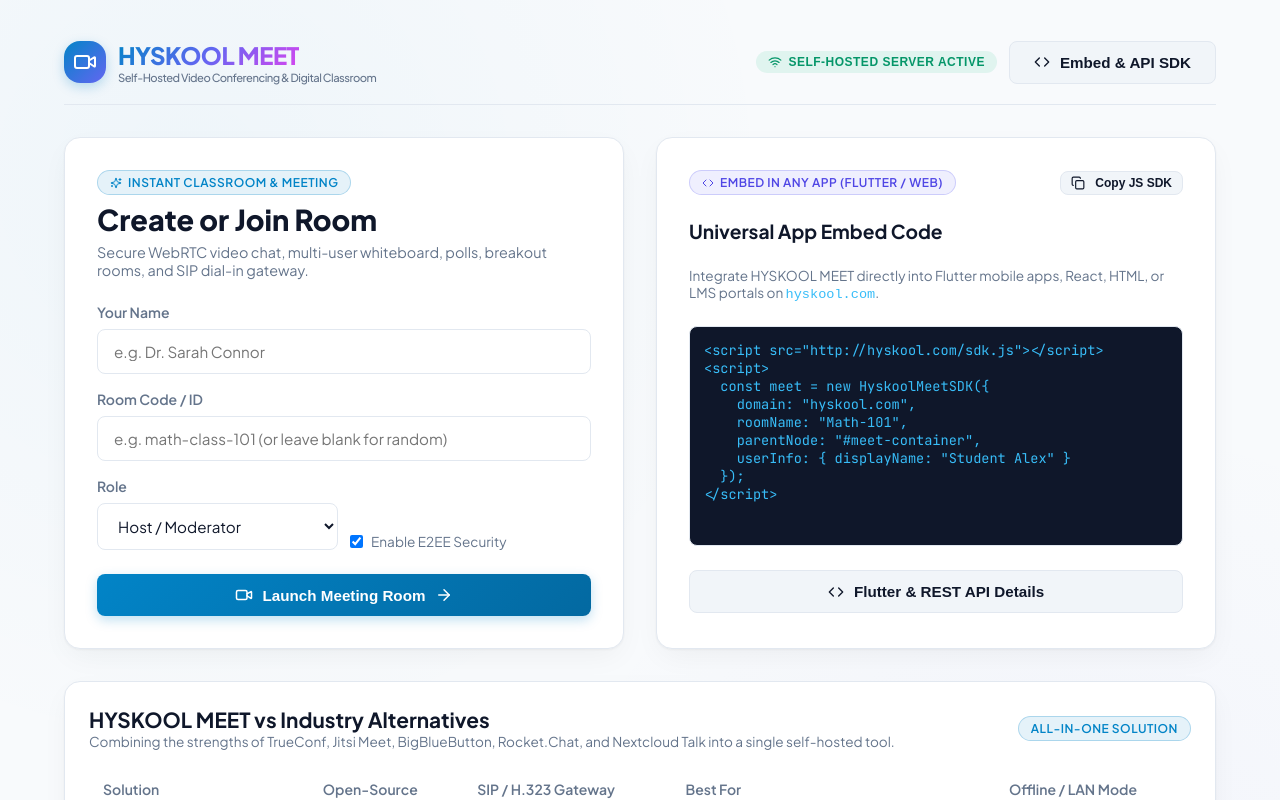
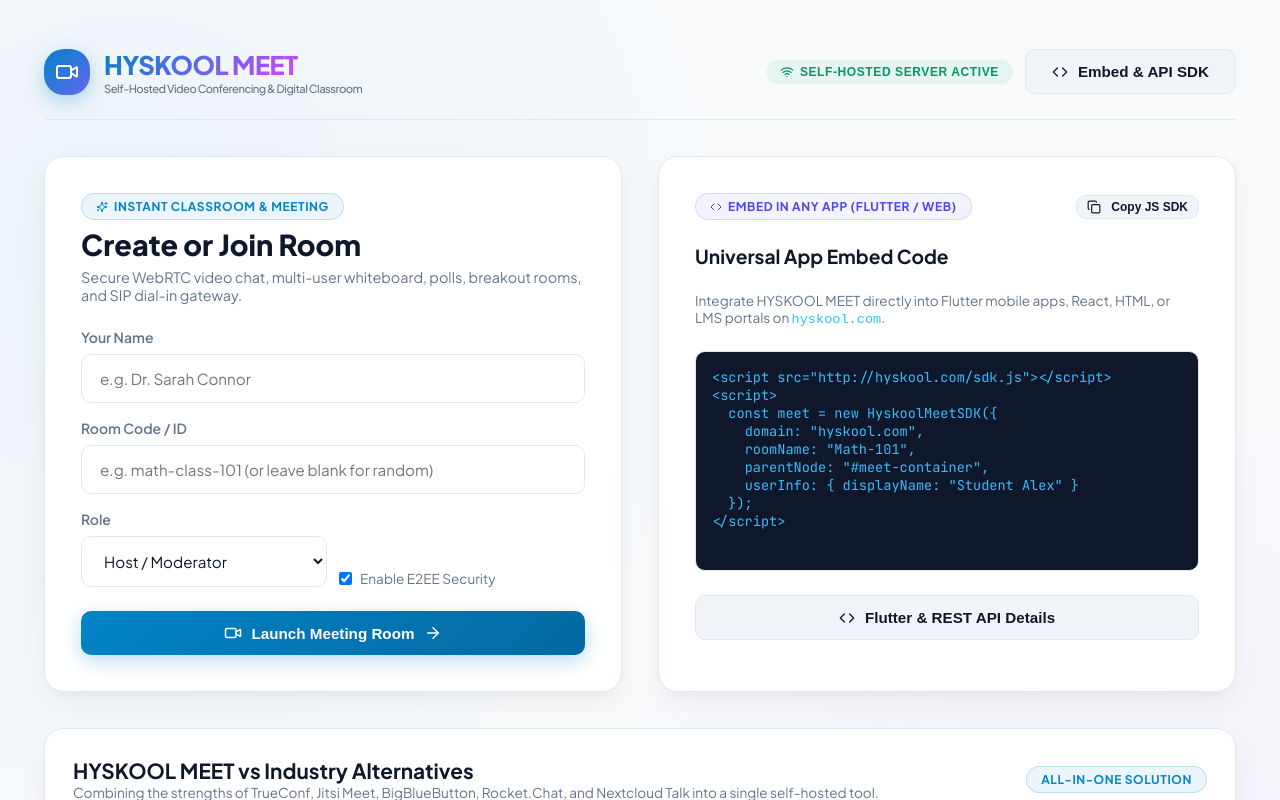
Before and after one commit to Hari4224/hyskool-meet, a React (Vite) app: page / in a window 1280 px wide. Shown: the top 800 px of the page. Built offline with nearby package versions, Linux system fonts and the light colour scheme; no server answers; the HTML template or start-up script is replaced by a standard one.

Commit message:
style(ux): upgrade design system to Apple/Arc-grade ultra-premium light theme

```diff
--- a/src/styles/app.css
+++ b/src/styles/app.css
@@ -1,4 +1,4 @@
-/* HYSKOOL MEET - Premium Light Theme CSS Design System */
+/* HYSKOOL MEET - Next-Gen Apple/Google Grade Ultra-Premium UI/UX System */
 
 :root {
   --bg-dark: #f8fafc;
@@ -6,12 +6,12 @@
   --bg-card: #ffffff;
   --bg-card-hover: #f8fafc;
   --glass-border: #e2e8f0;
-  --glass-border-glow: rgba(2, 132, 199, 0.3);
+  --glass-border-glow: rgba(2, 132, 199, 0.4);
 
   --primary-cyan: #0284c7;
-  --primary-cyan-glow: rgba(2, 132, 199, 0.2);
+  --primary-cyan-glow: rgba(2, 132, 199, 0.25);
   --accent-purple: #6366f1;
-  --accent-purple-glow: rgba(99, 102, 241, 0.2);
+  --accent-purple-glow: rgba(99, 102, 241, 0.25);
   --accent-emerald: #10b981;
   --accent-rose: #ef4444;
   --accent-amber: #f59e0b;
@@ -23,13 +23,14 @@
   --font-sans: 'Plus Jakarta Sans', -apple-system, BlinkMacSystemFont, sans-serif;
   --font-mono: 'JetBrains Mono', monospace;
 
-  --radius-sm: 8px;
-  --radius-md: 16px;
-  --radius-lg: 24px;
+  --radius-sm: 10px;
+  --radius-md: 20px;
+  --radius-lg: 28px;
   --radius-full: 9999px;
 
-  --shadow-glow: 0 4px 20px rgba(2, 132, 199, 0.12);
-  --shadow-card: 0 10px 30px -5px rgba(0, 0, 0, 0.05), 0 1px 3px rgba(0, 0, 0, 0.05);
+  --shadow-glow: 0 8px 30px rgba(2, 132, 199, 0.15);
+  --shadow-card: 0 12px 32px -4px rgba(0, 0, 0, 0.06), 0 4px 12px rgba(0, 0, 0, 0.03);
+  --shadow-floating: 0 20px 40px -8px rgba(0, 0, 0, 0.12), 0 0 1px rgba(0, 0, 0, 0.1);
 }
 
 * {
@@ -43,8 +44,8 @@
   background-color: var(--bg-dark);
   color: var(--text-main);
   background-image:
-    radial-gradient(circle at 15% 15%, rgba(2, 132, 199, 0.04) 0%, transparent 40%),
-    radial-gradient(circle at 85% 85%, rgba(99, 102, 241, 0.04) 0%, transparent 40%);
+    radial-gradient(circle at 10% 20%, rgba(2, 132, 199, 0.05) 0%, transparent 40%),
+    radial-gradient(circle at 90% 80%, rgba(99, 102, 241, 0.05) 0%, transparent 40%);
   min-height: 100vh;
   overflow-x: hidden;
   -webkit-font-smoothing: antialiased;
@@ -56,24 +57,24 @@
   flex-direction: column;
 }
 
-/* Glassmorphic Container (Light Theme) */
+/* Glassmorphic Container */
 .glass-panel {
   background: var(--bg-card);
-  backdrop-filter: blur(16px);
-  -webkit-backdrop-filter: blur(16px);
+  backdrop-filter: blur(20px);
+  -webkit-backdrop-filter: blur(20px);
   border: 1px solid var(--glass-border);
   border-radius: var(--radius-md);
   box-shadow: var(--shadow-card);
 }
 
 .glass-panel-interactive {
-  transition: all 0.25s ease;
+  transition: all 0.25s cubic-bezier(0.16, 1, 0.3, 1);
 }
 
 .glass-panel-interactive:hover {
   border-color: var(--glass-border-glow);
   box-shadow: var(--shadow-glow);
-  transform: translateY(-2px);
+  transform: translateY(-3px);
 }
 
 /* Typography Utilities */
@@ -88,81 +89,81 @@
   display: inline-flex;
   align-items: center;
   gap: 6px;
-  padding: 4px 12px;
+  padding: 5px 14px;
   border-radius: var(--radius-full);
   font-size: 0.75rem;
-  font-weight: 600;
+  font-weight: 700;
   text-transform: uppercase;
-  letter-spacing: 0.5px;
+  letter-spacing: 0.6px;
 }
 
 .badge-cyan {
-  background: rgba(2, 132, 199, 0.1);
+  background: rgba(2, 132, 199, 0.08);
   color: #0284c7;
-  border: 1px solid rgba(2, 132, 199, 0.25);
+  border: 1px solid rgba(2, 132, 199, 0.2);
 }
 
 .badge-emerald {
-  background: rgba(16, 185, 129, 0.1);
+  background: rgba(16, 185, 129, 0.08);
   color: #059669;
-  border: 1px solid rgba(16, 185, 129, 0.25);
+  border: 1px solid rgba(16, 185, 129, 0.2);
 }
 
 .badge-amber {
-  background: rgba(245, 158, 11, 0.1);
+  background: rgba(245, 158, 11, 0.08);
   color: #d97706;
-  border: 1px solid rgba(245, 158, 11, 0.25);
+  border: 1px solid rgba(245, 158, 11, 0.2);
 }
 
 .badge-purple {
-  background: rgba(99, 102, 241, 0.1);
+  background: rgba(99, 102, 241, 0.08);
   color: #4f46e5;
-  border: 1px solid rgba(99, 102, 241, 0.25);
+  border: 1px solid rgba(99, 102, 241, 0.2);
 }
 
 /* Landing Page Styles */
 .landing-container {
-  max-width: 1200px;
+  max-width: 1240px;
   margin: 0 auto;
-  padding: 40px 24px;
+  padding: 48px 24px;
   display: flex;
   flex-direction: column;
-  gap: 32px;
+  gap: 36px;
 }
 
 .landing-header {
   display: flex;
   justify-content: space-between;
   align-items: center;
-  padding-bottom: 20px;
+  padding-bottom: 24px;
   border-bottom: 1px solid var(--glass-border);
 }
 
 .brand-logo {
   display: flex;
   align-items: center;
-  gap: 12px;
-  font-size: 1.5rem;
+  gap: 14px;
+  font-size: 1.6rem;
   font-weight: 800;
   letter-spacing: -0.5px;
 }
 
 .brand-icon {
-  width: 42px;
-  height: 42px;
+  width: 46px;
+  height: 46px;
   border-radius: var(--radius-md);
   background: linear-gradient(135deg, var(--primary-cyan), var(--accent-purple));
   display: flex;
   align-items: center;
   justify-content: center;
   color: white;
-  box-shadow: 0 4px 12px rgba(2, 132, 199, 0.25);
+  box-shadow: 0 6px 20px rgba(2, 132, 199, 0.3);
 }
 
 .hero-grid {
   display: grid;
   grid-template-columns: 1fr 1fr;
-  gap: 32px;
+  gap: 36px;
   align-items: stretch;
 }
 
@@ -173,7 +174,7 @@
 }
 
 .hero-card {
-  padding: 32px;
+  padding: 36px;
   display: flex;
   flex-direction: column;
   gap: 24px;
@@ -193,7 +194,7 @@
 
 .form-input {
   width: 100%;
-  padding: 12px 16px;
+  padding: 14px 18px;
   background: #ffffff;
   border: 1px solid var(--glass-border);
   border-radius: var(--radius-sm);
@@ -201,12 +202,12 @@
   font-family: var(--font-sans);
   font-size: 0.95rem;
   outline: none;
-  transition: all 0.2s ease;
+  transition: all 0.2s cubic-bezier(0.16, 1, 0.3, 1);
 }
 
 .form-input:focus {
   border-color: var(--primary-cyan);
-  box-shadow: 0 0 0 3px rgba(2, 132, 199, 0.15);
+  box-shadow: 0 0 0 4px rgba(2, 132, 199, 0.12);
 }
 
 .btn {
@@ -214,24 +215,24 @@
   align-items: center;
   justify-content: center;
   gap: 10px;
-  padding: 12px 24px;
+  padding: 13px 26px;
   border-radius: var(--radius-sm);
-  font-weight: 600;
+  font-weight: 700;
   font-size: 0.95rem;
   cursor: pointer;
   border: none;
-  transition: all 0.2s ease;
+  transition: all 0.2s cubic-bezier(0.16, 1, 0.3, 1);
 }
 
 .btn-primary {
   background: linear-gradient(135deg, var(--primary-cyan), #0369a1);
   color: white;
-  box-shadow: 0 4px 12px rgba(2, 132, 199, 0.25);
+  box-shadow: 0 6px 20px rgba(2, 132, 199, 0.28);
 }
 
 .btn-primary:hover {
-  transform: translateY(-1px);
-  filter: brightness(1.05);
+  transform: translateY(-2px);
+  box-shadow: 0 10px 25px rgba(2, 132, 199, 0.35);
 }
 
 .btn-secondary {
@@ -247,6 +248,7 @@
 .btn-danger {
   background: var(--accent-rose);
   color: white;
+  box-shadow: 0 6px 20px rgba(239, 68, 68, 0.25);
 }
 
 .btn-danger:hover {
@@ -255,30 +257,30 @@
 
 /* Feature Showcase Matrix Table */
 .matrix-card {
-  padding: 24px;
+  padding: 28px;
   display: flex;
   flex-direction: column;
-  gap: 16px;
+  gap: 20px;
 }
 
 .feature-table {
   width: 100%;
   border-collapse: collapse;
-  font-size: 0.875rem;
+  font-size: 0.9rem;
 }
 
 .feature-table th, .feature-table td {
-  padding: 14px;
+  padding: 16px;
   text-align: left;
   border-bottom: 1px solid #f1f5f9;
 }
 
 .feature-table th {
   color: var(--text-muted);
-  font-weight: 600;
+  font-weight: 700;
 }
 
-/* Meeting Workspace Layout (Google Meet Premium Light Theme) */
+/* Meeting Workspace Layout (Next-Gen Apple Light Stage) */
 .meeting-workspace {
   display: flex;
   flex-direction: column;
@@ -286,17 +288,20 @@
   width: 100vw;
   background-color: var(--bg-stage);
   overflow: hidden;
+  position: relative;
 }
 
 .meeting-header {
-  height: 60px;
-  padding: 0 24px;
+  height: 64px;
+  padding: 0 28px;
   display: flex;
   align-items: center;
   justify-content: space-between;
-  background: #ffffff;
+  background: rgba(255, 255, 255, 0.9);
+  backdrop-filter: blur(20px);
+  -webkit-backdrop-filter: blur(20px);
   border-bottom: 1px solid var(--glass-border);
-  box-shadow: 0 1px 3px rgba(0, 0, 0, 0.04);
+  box-shadow: 0 1px 4px rgba(0, 0, 0, 0.03);
   z-index: 10;
 }
 
@@ -308,13 +313,13 @@
   background: var(--bg-stage);
 }
 
-/* Google Meet Light Stage */
+/* Next-Gen Stage Layout */
 .gmeet-video-section {
   flex: 1;
   display: flex;
   align-items: center;
   justify-content: center;
-  padding: 20px;
+  padding: 24px;
   width: 100%;
   height: 100%;
   overflow: hidden;
@@ -324,129 +329,94 @@
   display: grid;
   width: 100%;
   height: 100%;
-  gap: 16px;
+  gap: 20px;
   align-items: center;
   justify-content: center;
 }
 
-/* Dynamic Grid Classes for GMeet Light Layout */
-.gmeet-grid.count-1 {
-  grid-template-columns: 1fr;
-  grid-template-rows: 1fr;
-  max-width: 1200px;
-  max-height: 85vh;
-  margin: auto;
-}
-
-.gmeet-grid.count-2 {
-  grid-template-columns: 1fr 1fr;
-  grid-template-rows: 1fr;
-  max-height: 80vh;
-  margin: auto;
-}
-
-@media (max-width: 768px) {
-  .gmeet-grid.count-2 {
-    grid-template-columns: 1fr;
-    grid-template-rows: 1fr 1fr;
-  }
-}
-
-.gmeet-grid.count-3,
-.gmeet-grid.count-4 {
-  grid-template-columns: 1fr 1fr;
-  grid-template-rows: 1fr 1fr;
-  max-height: 85vh;
-  margin: auto;
-}
-
-.gmeet-grid.count-many {
-  grid-template-columns: repeat(auto-fit, minmax(280px, 1fr));
-  grid-auto-rows: 1fr;
-  overflow-y: auto;
-}
-
-/* GMeet Light Video Tile Card */
+/* Next-Gen Ultra-Premium Video Tile Cards */
 .gmeet-tile {
   position: relative;
   width: 100%;
   height: 100%;
-  min-height: 200px;
+  min-height: 220px;
   background: #ffffff;
-  border-radius: var(--radius-md);
+  border-radius: var(--radius-lg);
   overflow: hidden;
   display: flex;
   align-items: center;
   justify-content: center;
   border: 2px solid transparent;
-  transition: all 0.25s ease;
-  box-shadow: 0 4px 20px rgba(0, 0, 0, 0.06), 0 1px 3px rgba(0, 0, 0, 0.04);
+  transition: all 0.3s cubic-bezier(0.16, 1, 0.3, 1);
+  box-shadow: 0 10px 30px -5px rgba(0, 0, 0, 0.06), 0 2px 6px rgba(0, 0, 0, 0.03);
 }
 
 .gmeet-tile.speaking {
   border-color: #0284c7;
-  box-shadow: 0 0 20px rgba(2, 132, 199, 0.3);
+  box-shadow: 0 0 25px rgba(2, 132, 199, 0.35);
 }
 
 .gmeet-video {
   width: 100%;
   height: 100%;
   object-fit: cover;
-  border-radius: var(--radius-md);
+  border-radius: var(--radius-lg);
 }
 
 .avatar-placeholder-gmeet {
-  width: 100px;
-  height: 100px;
+  width: 110px;
+  height: 110px;
   border-radius: 50%;
   background: linear-gradient(135deg, #0284c7, #6366f1);
   display: flex;
   align-items: center;
   justify-content: center;
-  font-size: 2.2rem;
-  font-weight: 700;
+  font-size: 2.4rem;
+  font-weight: 800;
   color: white;
-  box-shadow: 0 8px 24px rgba(2, 132, 199, 0.25);
+  box-shadow: 0 10px 30px rgba(2, 132, 199, 0.3);
 }
 
-/* Floating Glassmorphic Light Name Pill */
+/* Floating Glassmorphic Pill Badge */
 .gmeet-name-pill {
   position: absolute;
-  bottom: 14px;
-  left: 14px;
+  bottom: 16px;
+  left: 16px;
   display: flex;
   align-items: center;
-  gap: 8px;
-  background: rgba(255, 255, 255, 0.9);
-  backdrop-filter: blur(12px);
-  -webkit-backdrop-filter: blur(12px);
-  padding: 6px 14px;
+  gap: 10px;
+  background: rgba(255, 255, 255, 0.92);
+  backdrop-filter: blur(16px);
+  -webkit-backdrop-filter: blur(16px);
+  padding: 8px 16px;
   border-radius: var(--radius-full);
-  font-size: 0.85rem;
-  font-weight: 600;
+  font-size: 0.875rem;
+  font-weight: 700;
   color: #0f172a;
-  border: 1px solid rgba(226, 232, 240, 0.8);
-  box-shadow: 0 2px 8px rgba(0, 0, 0, 0.08);
+  border: 1px solid rgba(226, 232, 240, 0.9);
+  box-shadow: 0 4px 14px rgba(0, 0, 0, 0.06);
   z-index: 2;
 }
 
-/* Controls Toolbar (Premium Light Theme) */
+/* Apple Floating Floating Controls Bar */
 .control-bar {
-  height: 80px;
-  background: #ffffff;
+  height: 84px;
+  background: rgba(255, 255, 255, 0.92);
+  backdrop-filter: blur(20px);
+  -webkit-backdrop-filter: blur(20px);
   border-top: 1px solid var(--glass-border);
   display: flex;
   align-items: center;
   justify-content: center;
   gap: 14px;
-  padding: 0 24px;
+  padding: 0 28px;
   z-index: 10;
-  box-shadow: 0 -2px 10px rgba(0, 0, 0, 0.03);
+  box-shadow: 0 -4px 20px rgba(0, 0, 0, 0.03);
 }
 
 .control-btn {
-  width: 48px;
-  height: 48px;
+  width: 50px;
+  height: 50px;
   border-radius: 50%;
   background: #f1f5f9;
   border: 1px solid #e2e8f0;
@@ -455,39 +425,40 @@
   align-items: center;
   justify-content: center;
   cursor: pointer;
-  transition: all 0.2s ease;
+  transition: all 0.25s cubic-bezier(0.16, 1, 0.3, 1);
   position: relative;
 }
 
 .control-btn:hover {
   background: #e2e8f0;
-  transform: translateY(-2px);
-  box-shadow: 0 4px 12px rgba(0, 0, 0, 0.08);
+  transform: translateY(-3px);
+  box-shadow: 0 6px 16px rgba(0, 0, 0, 0.08);
 }
 
 .control-btn.active {
   background: #0284c7;
   color: white;
   border-color: #0284c7;
-  box-shadow: 0 4px 14px rgba(2, 132, 199, 0.3);
+  box-shadow: 0 6px 20px rgba(2, 132, 199, 0.35);
 }
 
 .control-btn.off {
   background: #ef4444;
   color: white;
   border-color: #ef4444;
+  box-shadow: 0 6px 20px rgba(239, 68, 68, 0.3);
 }
 
 /* Sidebar Panels (Chat, Whiteboard, Notes, Polls) */
 .sidebar-panel {
-  width: 380px;
+  width: 400px;
   background: #ffffff;
   border-left: 1px solid var(--glass-border);
   display: flex;
   flex-direction: column;
   height: 100%;
   z-index: 5;
-  box-shadow: -4px 0 20px rgba(0, 0, 0, 0.03);
+  box-shadow: -6px 0 30px rgba(0, 0, 0, 0.04);
 }
 
 @media (max-width: 768px) {
@@ -501,26 +472,27 @@
 }
 
 .panel-header {
-  padding: 16px 20px;
+  padding: 18px 24px;
   border-bottom: 1px solid var(--glass-border);
   display: flex;
   align-items: center;
   justify-content: space-between;
-  font-weight: 700;
+  font-weight: 800;
   color: var(--text-main);
+  font-size: 1.05rem;
 }
 
 .panel-content {
   flex: 1;
-  padding: 16px;
+  padding: 20px;
   overflow-y: auto;
   display: flex;
   flex-direction: column;
-  gap: 12px;
-  background: #fafafa;
+  gap: 14px;
+  background: #f8fafc;
 }
 
-/* Interactive Whiteboard (Light Theme) */
+/* Interactive Whiteboard */
 .whiteboard-container {
   flex: 1;
   display: flex;
@@ -533,7 +505,7 @@
 }
 
 .whiteboard-toolbar {
-  padding: 10px;
+  padding: 12px;
   background: #ffffff;
   border-bottom: 1px solid var(--glass-border);
   display: flex;
@@ -543,12 +515,12 @@
 }
 
 .color-swatch {
-  width: 24px;
-  height: 24px;
+  width: 26px;
+  height: 26px;
   border-radius: 50%;
   cursor: pointer;
   border: 2px solid transparent;
-  box-shadow: 0 1px 3px rgba(0, 0, 0, 0.2);
+  box-shadow: 0 2px 6px rgba(0, 0, 0, 0.15);
 }
 
 .color-swatch.selected {
@@ -556,22 +528,23 @@
   transform: scale(1.15);
 }
 
-/* Modal Windows (Light Theme) */
+/* Modal Windows */
 .modal-overlay {
   position: fixed;
   inset: 0;
-  background: rgba(15, 23, 42, 0.4);
-  backdrop-filter: blur(8px);
+  background: rgba(15, 23, 42, 0.45);
+  backdrop-filter: blur(12px);
+  -webkit-backdrop-filter: blur(12px);
   display: flex;
   align-items: center;
   justify-content: center;
   z-index: 100;
-  padding: 20px;
+  padding: 24px;
 }
 
 .modal-card {
   width: 100%;
-  max-width: 600px;
+  max-width: 620px;
   max-height: 85vh;
   background: #ffffff;
   border: 1px solid var(--glass-border);
@@ -579,11 +552,11 @@
   display: flex;
   flex-direction: column;
   overflow: hidden;
-  box-shadow: 0 20px 40px -10px rgba(0, 0, 0, 0.12);
+  box-shadow: var(--shadow-floating);
 }
 
 .modal-header {
-  padding: 20px 24px;
+  padding: 22px 28px;
   border-bottom: 1px solid var(--glass-border);
   display: flex;
   align-items: center;
@@ -591,18 +564,18 @@
 }
 
 .modal-body {
-  padding: 24px;
+  padding: 28px;
   overflow-y: auto;
   display: flex;
   flex-direction: column;
-  gap: 16px;
+  gap: 18px;
 }
 
 /* Code Snippet Blocks */
 .code-block {
   font-family: var(--font-mono);
   background: #0f172a;
-  padding: 14px;
+  padding: 16px;
   border-radius: var(--radius-sm);
   border: 1px solid var(--glass-border);
   font-size: 0.85rem;
@@ -611,18 +584,18 @@
   overflow-x: auto;
 }
 
-/* Jitsi Meet Floating Reaction Emojis Animation */
+/* Jitsi Floating Reaction Emojis Animation */
 @keyframes floatUp {
   0% {
     opacity: 1;
-    transform: translateY(0) scale(0.6);
+    transform: translateY(0) scale(0.7);
   }
   50% {
     opacity: 1;
-    transform: translateY(-160px) scale(1.3);
+    transform: translateY(-180px) scale(1.4);
   }
   100% {
     opacity: 0;
-    transform: translateY(-300px) scale(1.6);
+    transform: translateY(-320px) scale(1.7);
   }
 }
```
